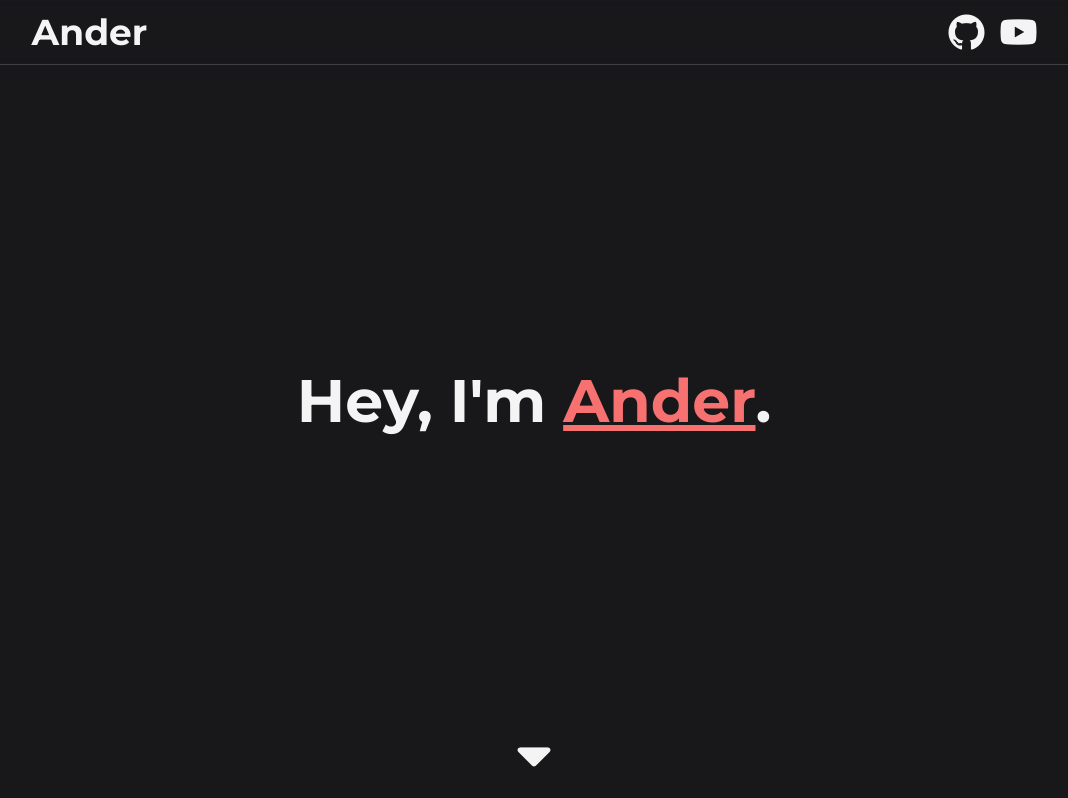
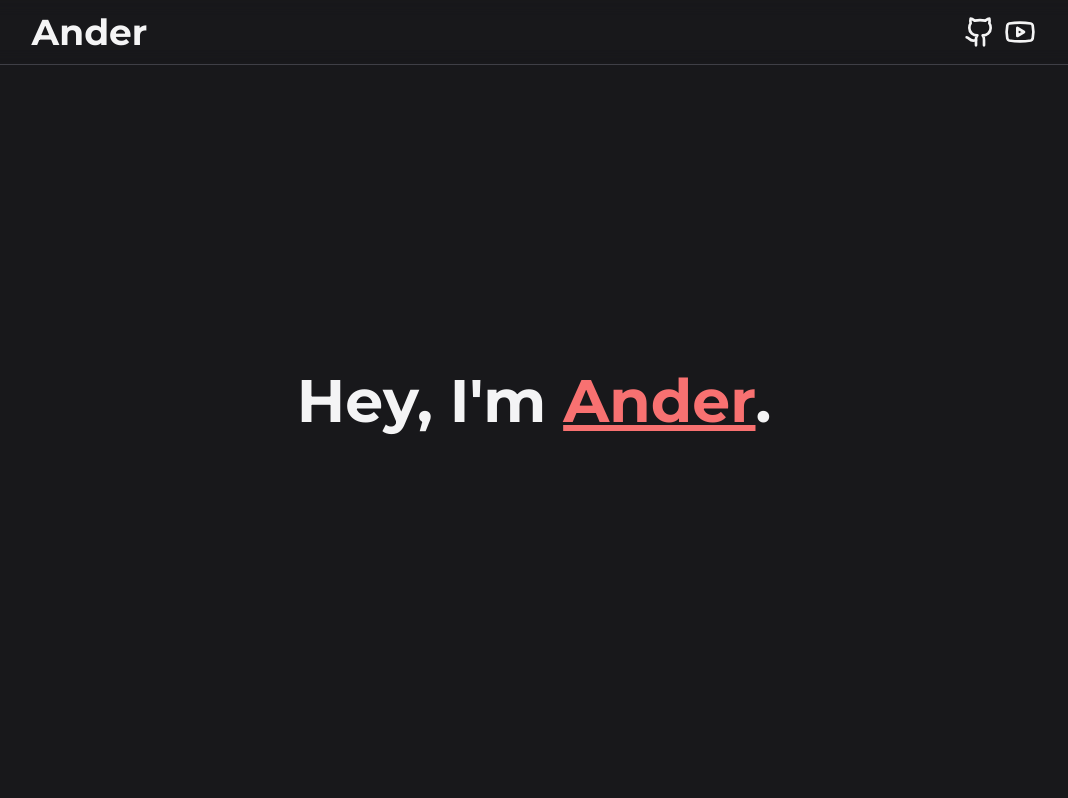
Before and after one commit to ovoander/ander, a website: page index.html in a window 1280 px wide. Shown: the top 798 px of the page, without its empty margins (106-1174 px from the left). Drawn offline with nearby package versions, Linux system fonts and the light colour scheme.

Commit message:
update social media icons

```diff
--- a/index.html
+++ b/index.html
@@ -8,14 +8,6 @@
         <link
             href="https://fonts.googleapis.com/css2?family=Montserrat:ital,wght@0,100;0,200;0,300;0,400;0,500;0,600;0,700;0,800;0,900;1,100;1,200;1,300;1,400;1,500;1,600;1,700;1,800;1,900&display=swap"
             rel="stylesheet"
-        />
-        <link
-            rel="stylesheet"
-            href="https://cdn-uicons.flaticon.com/2.1.0/uicons-brands/css/uicons-brands.css"
-        />
-        <link
-            rel="stylesheet"
-            href="https://cdn-uicons.flaticon.com/2.1.0/uicons-solid-rounded/css/uicons-solid-rounded.css"
         />
         <meta property="og:url" content="https://ander.pages.dev/" />
         <meta property="og:type" content="website" />
@@ -61,18 +53,44 @@
                     href="https://github.com/ovoander"
                     target="_blank"
                     title="GitHub"
-                    ><i
-                        class="fi fi-brands-github flex items-center justify-center text-4xl"
-                    ></i
+                    ><svg
+                        xmlns="http://www.w3.org/2000/svg"
+                        width="32"
+                        height="32"
+                        viewBox="0 0 24 24"
+                        fill="none"
+                        stroke="currentColor"
+                        stroke-width="2"
+                        stroke-linecap="round"
+                        stroke-linejoin="round"
+                        class="lucide lucide-github"
+                    >
+                        <path
+                            d="M15 22v-4a4.8 4.8 0 0 0-1-3.5c3 0 6-2 6-5.5.08-1.25-.27-2.48-1-3.5.28-1.15.28-2.35 0-3.5 0 0-1 0-3 1.5-2.64-.5-5.36-.5-8 0C6 2 5 2 5 2c-.3 1.15-.3 2.35 0 3.5A5.403 5.403 0 0 0 4 9c0 3.5 3 5.5 6 5.5-.39.49-.68 1.05-.85 1.65-.17.6-.22 1.23-.15 1.85v4"
+                        />
+                        <path d="M9 18c-4.51 2-5-2-7-2" /></svg
                 ></a>
                 <a
-                    class="ml-4 transition-colors hover:text-zinc-400"
+                    class="ml-2 transition-colors hover:text-zinc-400"
                     href="https://www.youtube.com/channel/UC_1AYPc8eqNJqJyO1rQiYYg"
                     target="_blank"
                     title="YouTube"
-                    ><i
-                        class="fi fi-brands-youtube flex items-center justify-center text-4xl"
-                    ></i
+                    ><svg
+                        xmlns="http://www.w3.org/2000/svg"
+                        width="32"
+                        height="32"
+                        viewBox="0 0 24 24"
+                        fill="none"
+                        stroke="currentColor"
+                        stroke-width="2"
+                        stroke-linecap="round"
+                        stroke-linejoin="round"
+                        class="lucide lucide-youtube"
+                    >
+                        <path
+                            d="M2.5 17a24.12 24.12 0 0 1 0-10 2 2 0 0 1 1.4-1.4 49.56 49.56 0 0 1 16.2 0A2 2 0 0 1 21.5 7a24.12 24.12 0 0 1 0 10 2 2 0 0 1-1.4 1.4 49.55 49.55 0 0 1-16.2 0A2 2 0 0 1 2.5 17"
+                        />
+                        <path d="m10 15 5-3-5-3z" /></svg
                 ></a>
             </div>
         </div>
```
Also changed, not shown: output.css.
